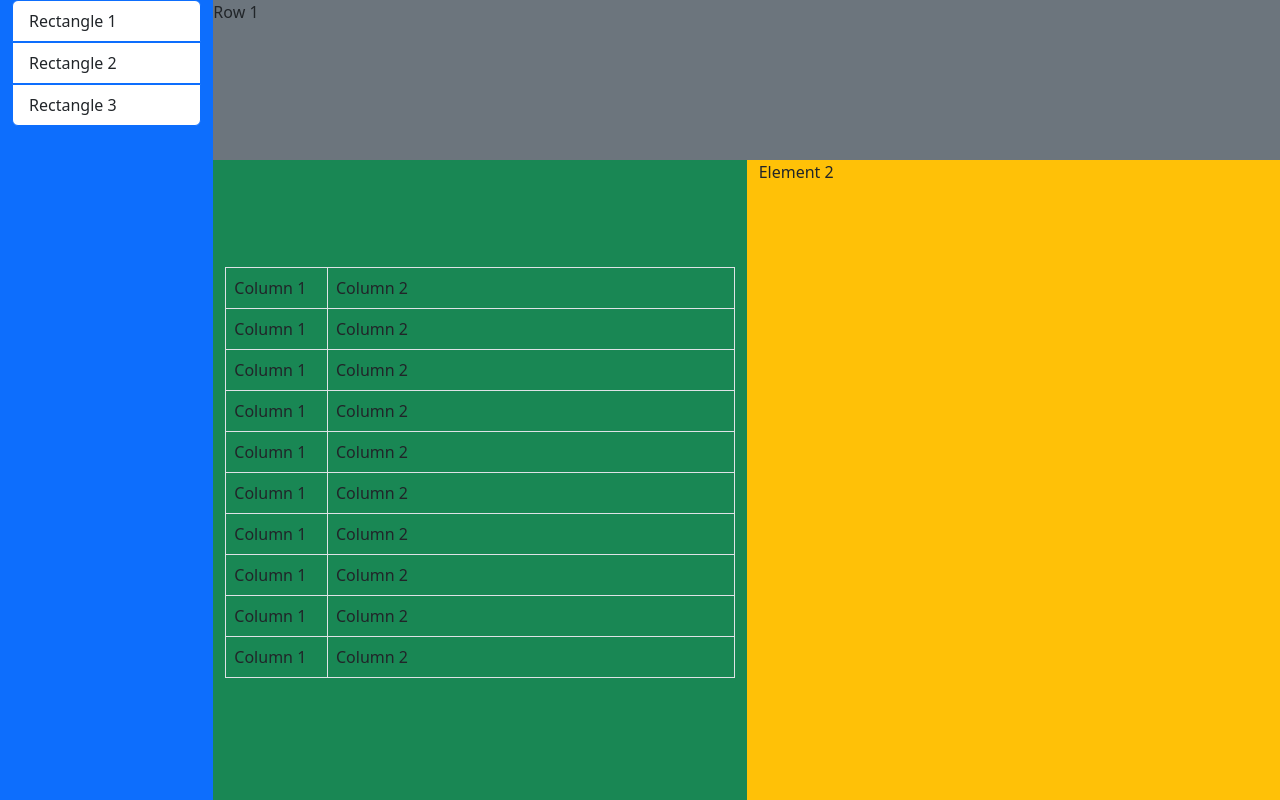
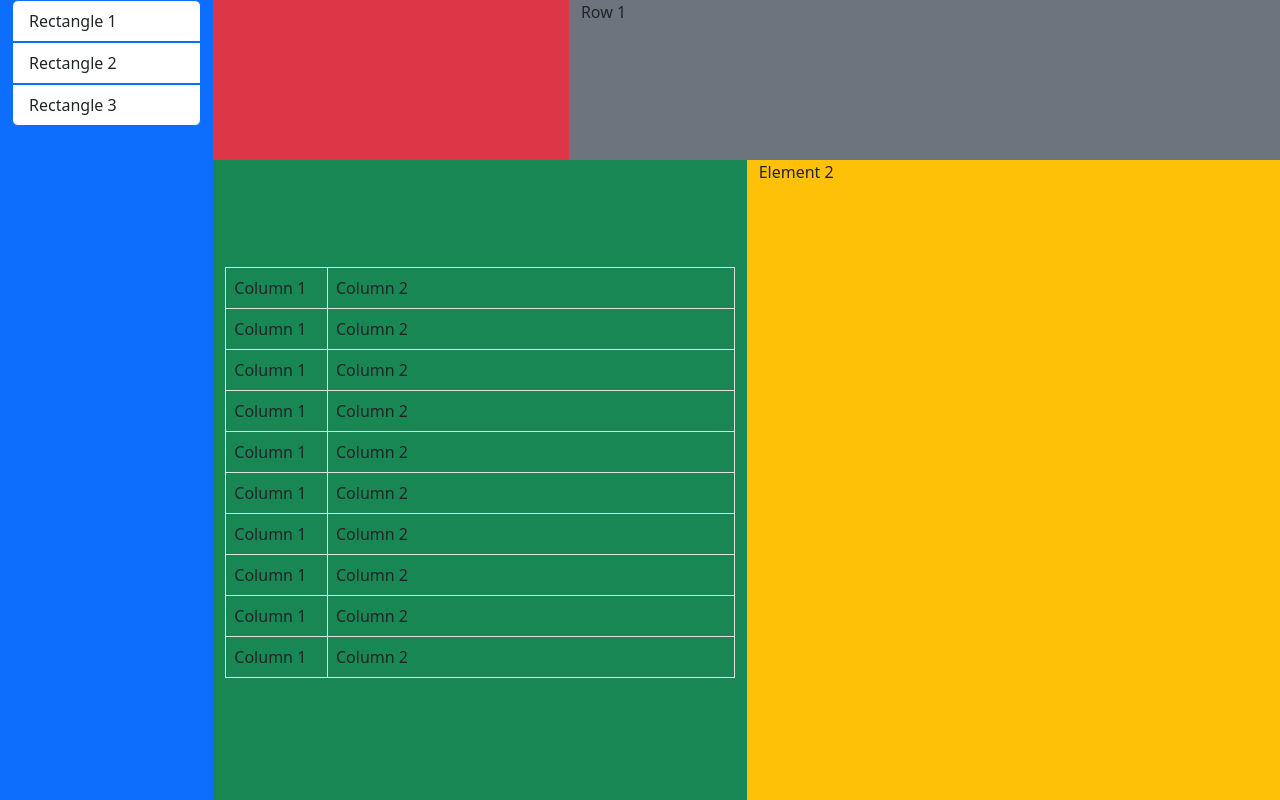
Before and after one commit to archy-calzbioh/frontend, a React (Create React App) app: page / in a window 1280 px wide. Built offline with nearby package versions, Linux system fonts and the light colour scheme.

Commit message:
new dotenv

```diff
--- a/src/App.js
+++ b/src/App.js
@@ -22,10 +22,13 @@ function App() {
         </Col>
         <Col xs={10} className="d-flex flex-column">
           <Row className="bg-secondary" style={{ height: "20%" }}>
-            Row 1
+            <Col xs={4} className="bg-danger" />
+            <Col xs={8}>Row 1</Col>
           </Row>
           <Row className="flex-grow-1">
-            <Col className="bg-success element-1 h-100 d-flex align-items-center justify-content-center">
+            <Col
+              className="bg-success element-1 h-100 d-flex align-items-center justify-content-center"
+            >
               <Table bordered className="w-100">
                 <tbody>
                   <tr>
```
Also changed, not shown: 1 other file (tests, documents, lock files or other folders).
